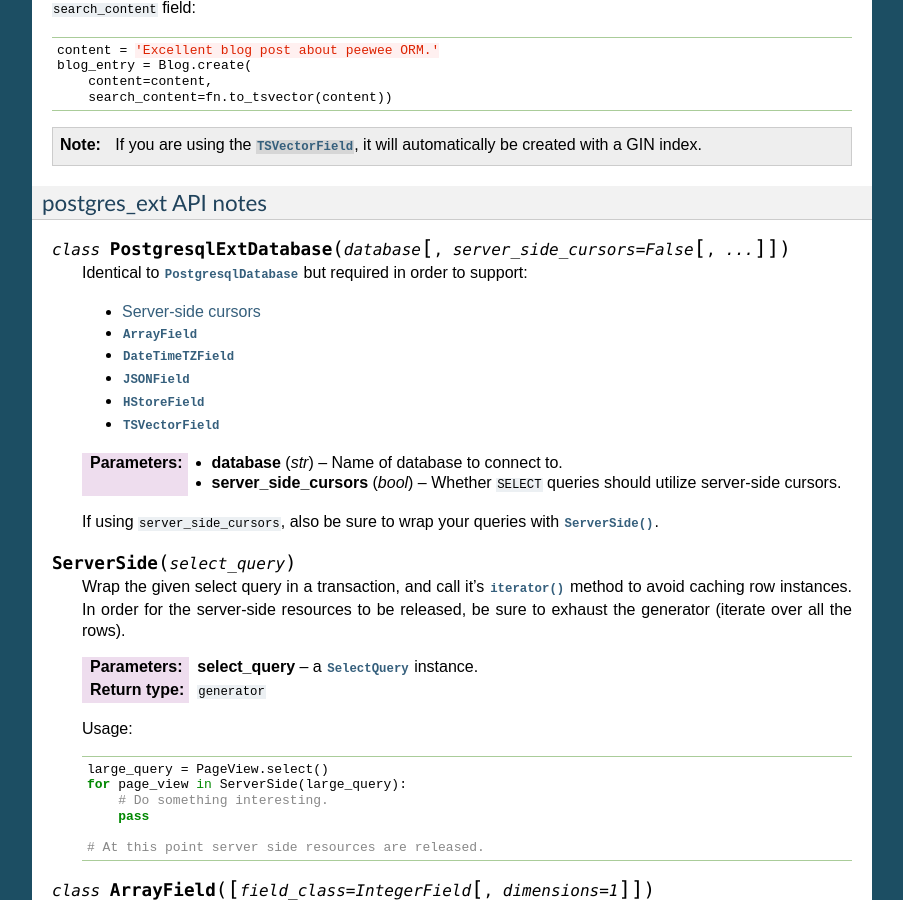
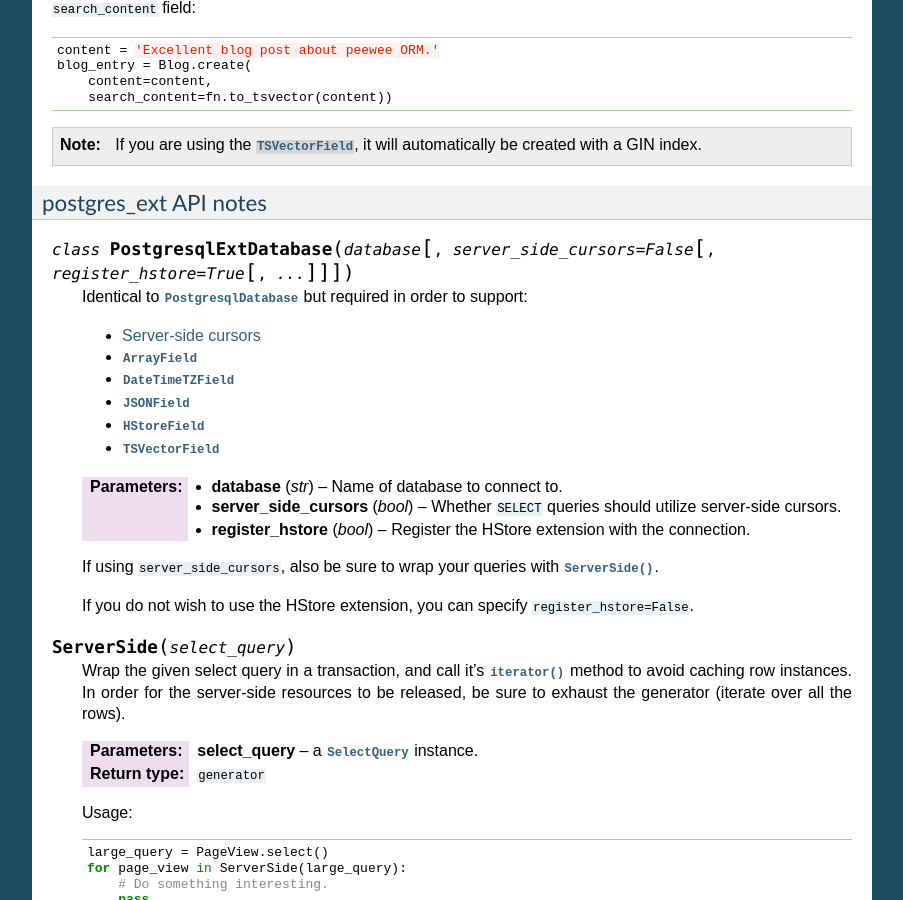
Before and after one commit to coleifer/peewee, a Sphinx documentation site: the page built from docs/peewee/playhouse.rst, in a window 1280 px wide and 900 px high, scrolled down 6575 px. Shown: the whole window, without its empty margins (198-1101 px from the left). Built offline with Sphinx 7.4.7, drawn with Linux system fonts in a browser that asks for light colours; pages that are not in the unit, such as notebooks, are missing from menus.

Commit message:
Adding option for disabling hstore registration. Fixes #432.

```diff
--- a/docs/peewee/playhouse.rst
+++ b/docs/peewee/playhouse.rst
@@ -437,7 +437,7 @@ You will need to explicitly convert the incoming text data to ``tsvector`` when
 postgres_ext API notes
 ^^^^^^^^^^^^^^^^^^^^^^
 
-.. py:class:: PostgresqlExtDatabase(database[, server_side_cursors=False[,...]])
+.. py:class:: PostgresqlExtDatabase(database[, server_side_cursors=False[, register_hstore=True[, ...]]])
 
     Identical to :py:class:`PostgresqlDatabase` but required in order to support:
 
@@ -451,9 +451,12 @@ postgres_ext API notes
     :param str database: Name of database to connect to.
     :param bool server_side_cursors: Whether ``SELECT`` queries should utilize
         server-side cursors.
+    :param bool register_hstore: Register the HStore extension with the connection.
 
     If using ``server_side_cursors``, also be sure to wrap your queries with
     :py:func:`ServerSide`.
+
+    If you do not wish to use the HStore extension, you can specify ``register_hstore=False``.
 
 .. py:function:: ServerSide(select_query)
 
```
Also changed, not shown: 1 other file.
